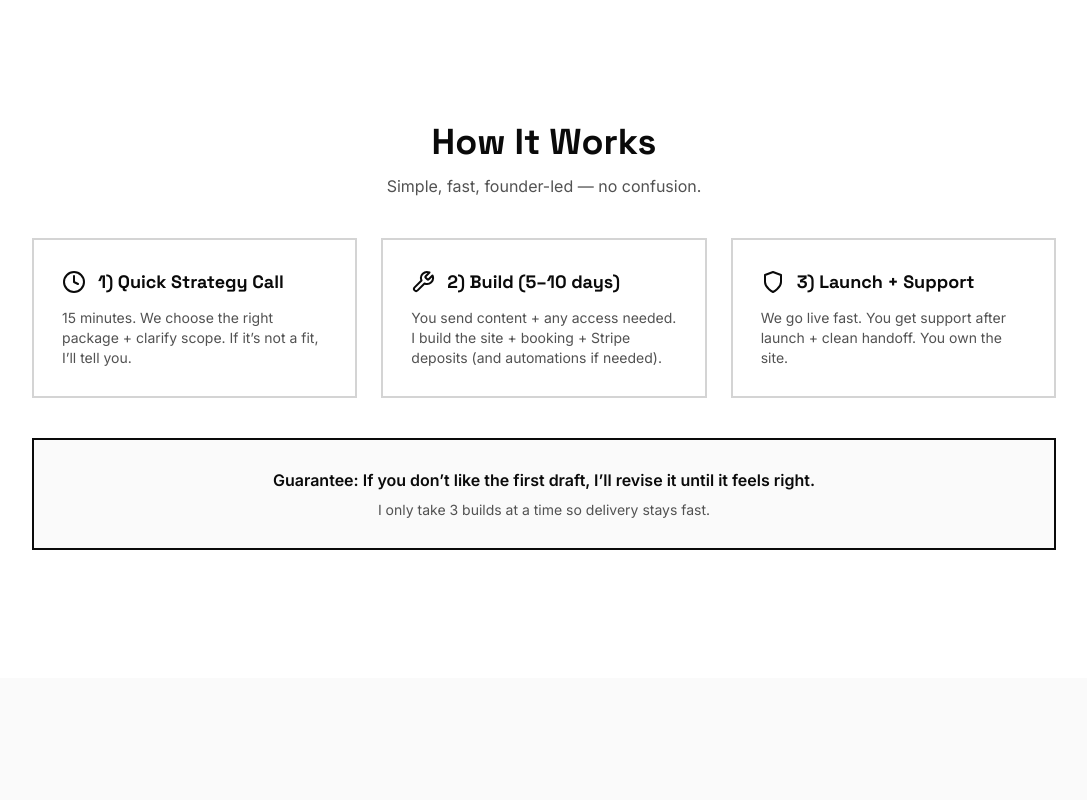
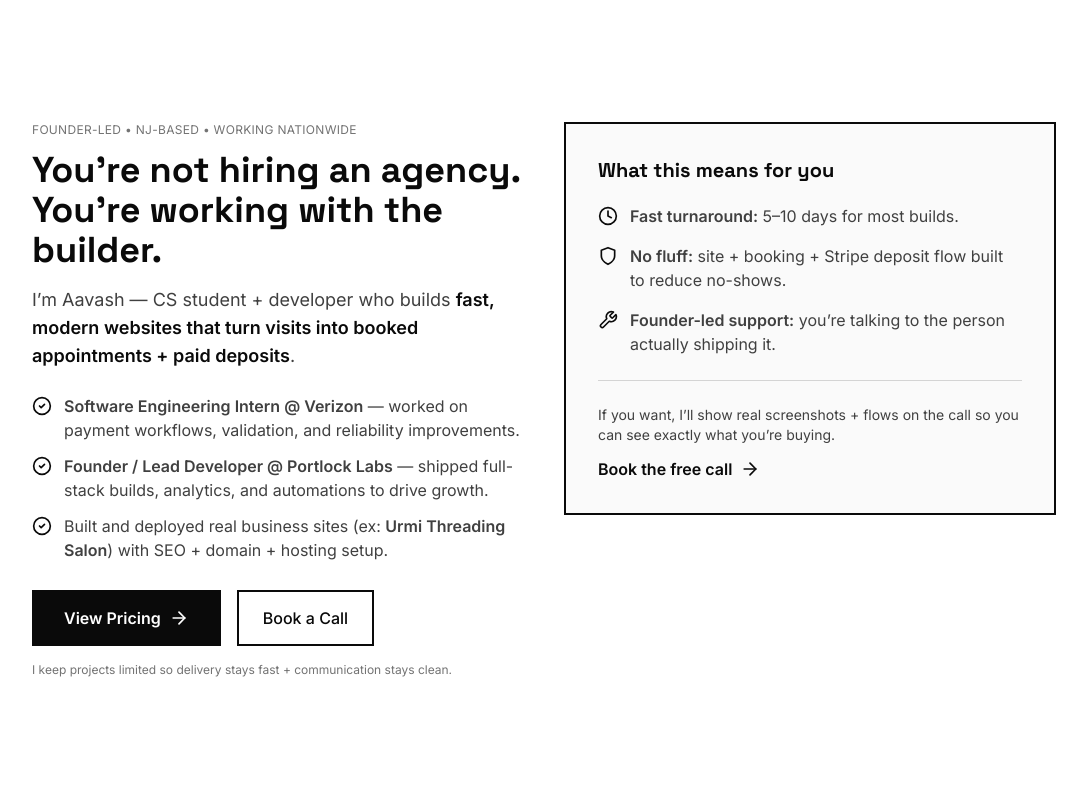
Before and after one commit to Aavash-L/clearforge-labs, a Next.js app: page / in a window 1280 px wide. Shown: the part 1160-1960 px from the top of the page, without its empty margins (96-1183 px from the left). Built offline with nearby package versions, Linux system fonts and the light colour scheme.

Commit message:
Added About section

```diff
--- a/app/page.tsx
+++ b/app/page.tsx
@@ -126,6 +126,115 @@ export default function Home() {
             </div>
           </div>
         </section>
+
+
+          {/* ABOUT / CREDIBILITY (ADD THIS) */}
+          <section id="about" className="section-padding bg-white">
+            <div className="container-custom">
+              <div className="max-w-5xl mx-auto">
+                <div className="grid md:grid-cols-2 gap-10 items-start">
+                  {/* Left */}
+                  <div>
+                    <p className="text-xs uppercase tracking-wide text-neutral-500 mb-3">
+                      Founder-led • NJ-based • Working nationwide
+                    </p>
+
+                    <h2 className="heading-md mb-4">
+                      You’re not hiring an agency.
+                      <br />
+                      You’re working with the builder.
+                    </h2>
+
+                    <p className="text-neutral-700 text-lg mb-6">
+                      I’m Aavash — CS student + developer who builds{" "}
+                      <span className="font-semibold text-charcoal-900">
+                        fast, modern websites that turn visits into booked appointments + paid deposits
+                      </span>
+                      .
+                    </p>
+
+                    <div className="space-y-3 text-neutral-700">
+                      <div className="flex items-start gap-3">
+                        <CheckCircle2 className="w-5 h-5 mt-0.5 text-charcoal-900 flex-shrink-0" />
+                        <p>
+                          <span className="font-semibold">Software Engineering Intern @ Verizon</span> — worked on payment workflows,
+                          validation, and reliability improvements.
+                        </p>
+                      </div>
+
+                      <div className="flex items-start gap-3">
+                        <CheckCircle2 className="w-5 h-5 mt-0.5 text-charcoal-900 flex-shrink-0" />
+                        <p>
+                          <span className="font-semibold">Founder / Lead Developer @ Portlock Labs</span> — shipped full-stack builds,
+                          analytics, and automations to drive growth.
+                        </p>
+                      </div>
+
+                      <div className="flex items-start gap-3">
+                        <CheckCircle2 className="w-5 h-5 mt-0.5 text-charcoal-900 flex-shrink-0" />
+                        <p>
+                          Built and deployed real business sites (ex: <span className="font-semibold">Urmi Threading Salon</span>) with
+                          SEO + domain + hosting setup.
+                        </p>
+                      </div>
+                    </div>
+
+                    <div className="mt-7 flex flex-col sm:flex-row gap-4">
+                      <a href="#pricing" className="btn-primary inline-flex items-center justify-center">
+                        View Pricing
+                        <ArrowRight className="w-5 h-5 ml-2" />
+                      </a>
+                      <a href="#book-call" className="btn-secondary inline-flex items-center justify-center">
+                        Book a Call
+                      </a>
+                    </div>
+
+                    <p className="text-xs text-neutral-500 mt-4">
+                      I keep projects limited so delivery stays fast + communication stays clean.
+                    </p>
+                  </div>
+
+                  {/* Right */}
+                  <div className="border-2 border-charcoal-900 bg-neutral-50 p-8">
+                    <h3 className="text-xl font-display font-bold mb-5">What this means for you</h3>
+
+                    <div className="space-y-4">
+                      <div className="flex items-start gap-3">
+                        <Clock className="w-5 h-5 mt-0.5 text-charcoal-900 flex-shrink-0" />
+                        <p className="text-neutral-700">
+                          <span className="font-semibold">Fast turnaround:</span> 5–10 days for most builds.
+                        </p>
+                      </div>
+
+                      <div className="flex items-start gap-3">
+                        <Shield className="w-5 h-5 mt-0.5 text-charcoal-900 flex-shrink-0" />
+                        <p className="text-neutral-700">
+                          <span className="font-semibold">No fluff:</span> site + booking + Stripe deposit flow built to reduce no-shows.
+                        </p>
+                      </div>
+
+                      <div className="flex items-start gap-3">
+                        <Wrench className="w-5 h-5 mt-0.5 text-charcoal-900 flex-shrink-0" />
+                        <p className="text-neutral-700">
+                          <span className="font-semibold">Founder-led support:</span> you’re talking to the person actually shipping it.
+                        </p>
+                      </div>
+                    </div>
+
+                    <div className="mt-6 border-t border-neutral-300 pt-6">
+                      <p className="text-sm text-neutral-700">
+                        If you want, I’ll show real screenshots + flows on the call so you can see exactly what you’re buying.
+                      </p>
+                      <a href="#book-call" className="inline-flex items-center gap-2 font-semibold text-charcoal-900 hover:gap-4 transition-all duration-300 mt-3">
+                        Book the free call
+                        <ArrowRight className="w-5 h-5" />
+                      </a>
+                    </div>
+                  </div>
+                </div>
+              </div>
+            </div>
+          </section>
 
 
                 {/* 3-STEP PROCESS STRIP */}
```
